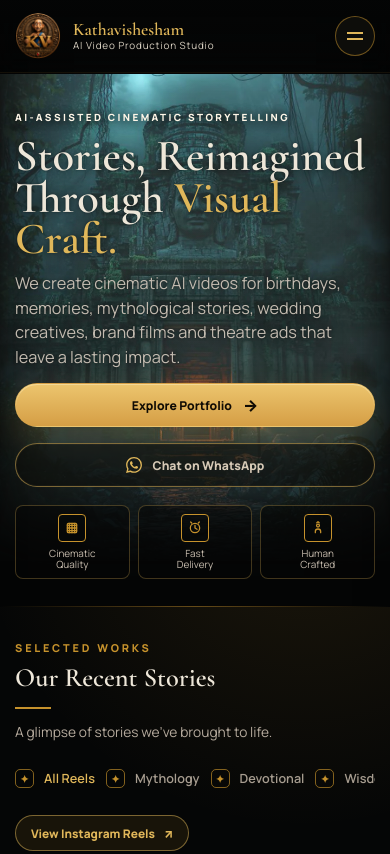
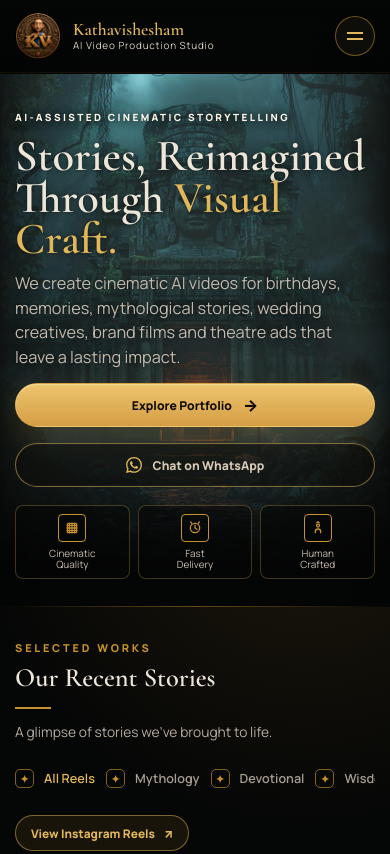
Before and after one commit to vaishakh3/kathavishesham, a website built with Vite: page index.html in a window 390 px wide. Shown: the top 854 px of the page. Built offline with nearby package versions, Linux system fonts and the light colour scheme; files whose address does not match are found by name.

Commit message:
Dim mobile hero artwork

```diff
--- a/src/styles.css
+++ b/src/styles.css
@@ -2075,7 +2075,7 @@ p {
   }
 
   .hero-media::before {
-    background: linear-gradient(180deg, rgba(5, 6, 6, 0.04), rgba(5, 6, 6, 0.08) 58%, #050606 100%);
+    background: linear-gradient(180deg, rgba(5, 6, 6, 0.18), rgba(5, 6, 6, 0.24) 58%, #050606 100%);
   }
 
   .hero-vignette {
```
